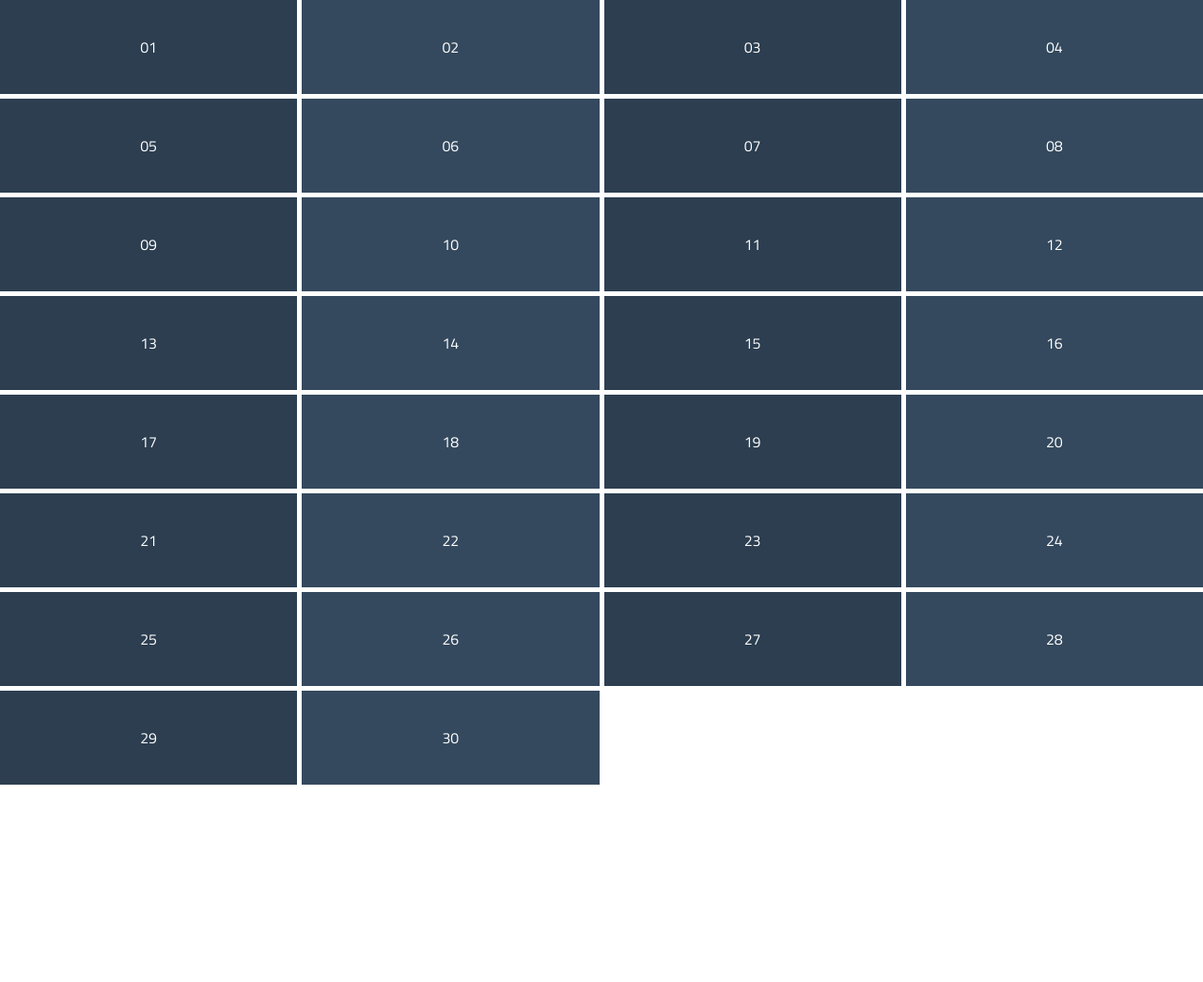
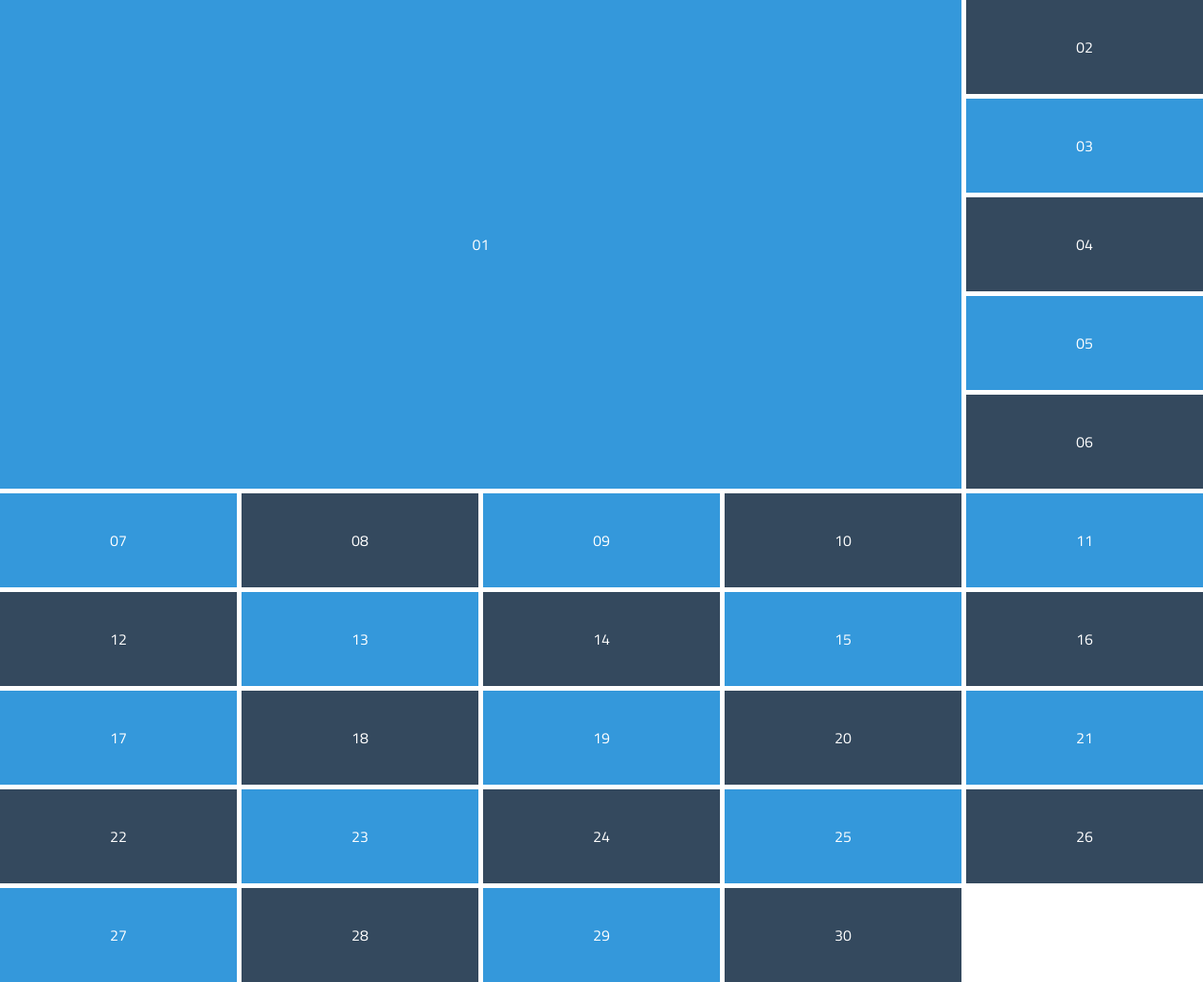
Before and after one commit to Jin-hoKim/Study_CSS, a plain HTML site: page grid/grid8.html in a window 1280 px wide. Shown: the whole page at 94% size. Before the commit the page ends 835 px from the top, so only its background shows below. Drawn offline with Linux system fonts and the light colour scheme.

Commit message:
grid-row, grid-column

```diff
--- a/grid/grid8.html
+++ b/grid/grid8.html
@@ -17,7 +17,7 @@
             display: grid;
             grid-gap: 5px;
             grid-auto-rows: 100px;
-            grid-template-columns: repeat(4, 1fr);
+            grid-template-columns: repeat(5, 1fr);
         }
 
         .box {
@@ -33,7 +33,15 @@
         }
 
         .box:nth-child(odd) {
-            background-color: #2c3e50;
+            background-color: #3498db;
+        }
+
+        .box:first-child {
+            /* grid-row-start: 2;
+            grid-row-end: 5; */
+            /* grid-row: 2 / 5; */
+            grid-row: span 5;
+            grid-column: span 4;
         }
     </style>
 </head>
```
